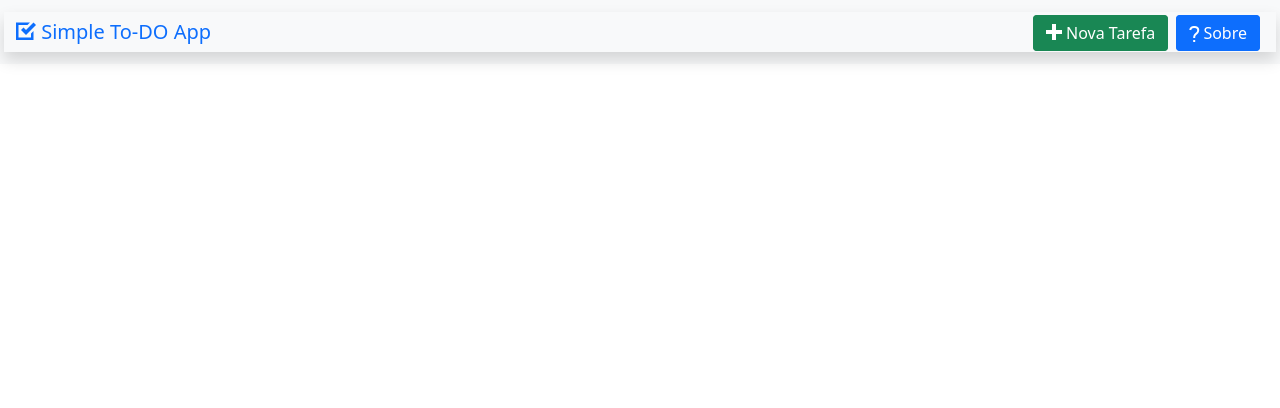
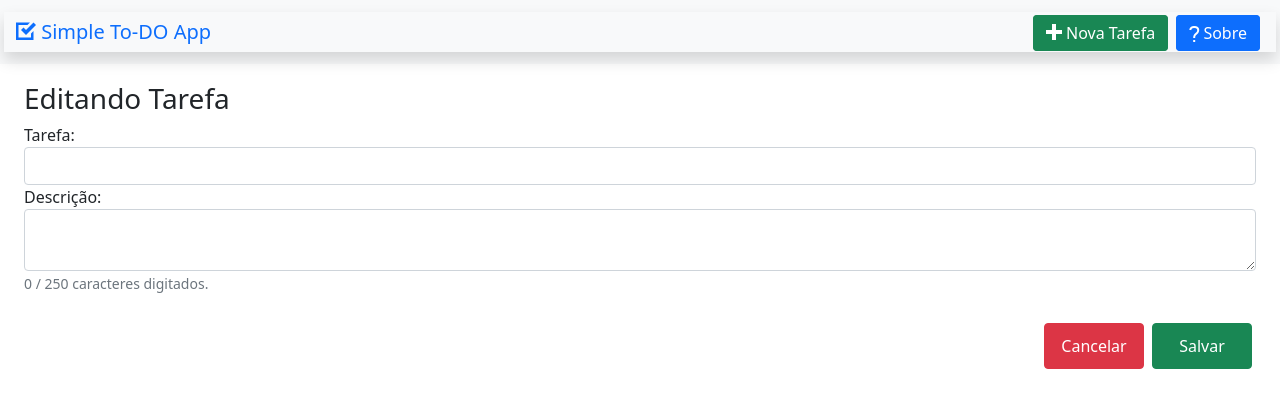
Before and after one commit to rafael-figueiredo-alves/ReactSamples, a React (Vite) app in the folder SimpleToDoApp/: page /edittask/1 in a window 1280 px wide. Shown: the top 408 px of the page. Built offline with nearby package versions, Linux system fonts and the light colour scheme.

Commit message:
Update August 27, 2023
=> Trying out some React and Javascript stuff

```diff
--- a/SimpleToDoApp/src/App.jsx
+++ b/SimpleToDoApp/src/App.jsx
@@ -3,6 +3,7 @@
 import { BrowserRouter as Router, Routes, Route } from 'react-router-dom';
 import { About } from './pages/About';
 import { NewTask } from './pages/NewTask';
+import { EditTask } from './pages/EditTask';
 
 function App() {
 
@@ -19,6 +20,7 @@
                 <Route path='/' element={<Home />} />
                 <Route path='/sobre' element={<About />} />
                 <Route path='/newtask' element={<NewTask />} />
+                <Route path='/edittask/:id' element={<EditTask />} />
               </Routes>
             </Router>
           </article>
--- a/SimpleToDoApp/src/Entities/Tarefa.js
+++ b/SimpleToDoApp/src/Entities/Tarefa.js
@@ -1,16 +1,104 @@
-export class Tarefa{
-    constructor(_tarefa, _desc){
-        this.id = create_GUID();
-        this.tarefa = _tarefa;
-        this.descricao = _desc;
-        this.feito = false;
+// export class Tarefa{
+//     constructor(_tarefa, _desc){
+//         this.id = create_GUID();
+//         this.tarefa = _tarefa;
+//         this.descricao = _desc;
+//         this.feito = false;
+//     }
+
+//     #S4() {
+//         return (((1+Math.random())*0x10000)|0).toString(16).substring(1);
+//     }
+
+//     #create_GUID(){
+//         return (S4() + S4() + "-" + S4() + "-4" + S4().substr(0,3) + "-" + S4() + "-" + S4() + S4() + S4()).toLowerCase();
+//     }
+// }
+
+export const tarefas =
+[
+    {
+      "id": "7f156055-aa04-49db-9a8e-4e24372631ba",
+      "tarefa": "Organizar a gaveta",
+      "descricao": "Organizar a gaveta da mesa do escritório",
+      "feito": true
+    },
+    {
+      "id": "11dc2cb0-a153-4a0e-b96d-5796343d80c3",
+      "tarefa": "Limpar o banheiro",
+      "descricao": "Limpar o banheiro às 18:00",
+      "feito": false
+    },
+    {
+      "id": "688385a9-860a-4080-a382-9a6fa46ec611",
+      "tarefa": "Visitar o cliente",
+      "descricao": "Visitar o cliente às 14:00",
+      "feito": false
+    },
+    {
+      "id": "761d947a-c786-4dc3-b2e9-ef5f4bffd8d3",
+      "tarefa": "Ir ao mercado",
+      "descricao": "Comprar leite e pão",
+      "feito": false
+    },
+    {
+      "id": "057bf8e5-7cd5-4b92-9d1a-5a81b0adc67e",
+      "tarefa": "Testar sistema",
+      "descricao": "Testar sistema",
+      "feito": false
+    },
+    {
+      "id": "e944a534-8699-42a6-b16c-56e53b08c85c",
+      "tarefa": "Estudar Blazor e C#",
+      "descricao": "Estudar mais sobre Blazor e C#",
+      "feito": false
+    },
+    {
+      "id": "02bd8fa9-50fd-4e4b-a71c-e21f9e00e932",
+      "tarefa": "Meu novo teste",
+      "descricao": "Meu novo teste de Simple To do app",
+      "feito": false
+    },
+    {
+      "id": "c9ac8b75-7ee6-41e3-bf21-01758e057b4c",
+      "tarefa": "t",
+      "descricao": "t",
+      "feito": false
+    },
+    {
+      "id": "4345c0ec-5ced-4c9d-8526-495b3d3a2108",
+      "tarefa": "a",
+      "descricao": "a",
+      "feito": false
+    },
+    {
+      "id": "c1cd6364-ec09-4d96-8cc6-b9eeccfbe4c2",
+      "tarefa": "j",
+      "descricao": "j",
+      "feito": false
+    },
+    {
+      "id": "5c2fc6af-2143-449b-a0d9-2ba0cbb1263d",
+      "tarefa": "qqq",
+      "descricao": "qq",
+      "feito": false
+    },
+    {
+      "id": "e0d3275f-bcc0-4054-ae3b-a09a3fe8ac34",
+      "tarefa": "a",
+      "descricao": "a",
+      "feito": false
+    },
+    {
+      "id": "7377d152-5905-43a2-818b-9562c5825a60",
+      "tarefa": "a",
+      "descricao": "a",
+      "feito": false
+    },
+    {
+      "id": "820d8581-6abb-4054-aae2-0f3dd584ea09",
+      "tarefa": "p",
+      "descricao": "p",
+      "feito": false
     }
-
-    #S4() {
-        return (((1+Math.random())*0x10000)|0).toString(16).substring(1);
-    }
-
-    #create_GUID(){
-        return (S4() + S4() + "-" + S4() + "-4" + S4().substr(0,3) + "-" + S4() + "-" + S4() + S4() + S4()).toLowerCase();
-    }
-}
+  ];
--- a/SimpleToDoApp/src/pages/Home.jsx
+++ b/SimpleToDoApp/src/pages/Home.jsx
@@ -1,8 +1,10 @@
 import { SearchInput } from "../shared/SearchInput";
 import { Paginacao } from "../shared/Paginacao";
+import { tarefas } from "../Entities/Tarefa"
 import { Msg } from "../shared/Msg";
 
 export const Home = () => {
+    const Lista = tarefas;
     return (
         <>
             <div className="container-fluid">
@@ -18,18 +20,13 @@
             </div>
 
             <hr />
-
-            {/* @if(Lista == null)
             {
+                Lista == null ?
                     <p>Carregando tarefas...</p>
-            }
-            else
-            if(!Lista.Any())
-            {
+                    :
+                    Lista.length <= 0 ?
                         <p>Sem tarefas</p>
-            }
-            else
-            { */}
+                        :
                         <table className="table table-hover">
                             <thead>
                                 <tr>
@@ -40,28 +37,35 @@
                                 </tr>
                             </thead>
                             <tbody>
-                        {/* @foreach(Tarefa item in Lista!)
-                        {
+                                {Lista.map((item) =>
                                     <tr>
-                                <th scope="col" class="col-1 align-middle"><input class="form-check-input" type="checkbox" @bind="item.feito" id="flexCheckDefault" @onclick="@(() => SetarTarefa(item.id, !item.feito))"></th>
-                                <td class="col-3 align-middle">@item.tarefa</td>
-                                <td class="d-none d-md-table-cell col-6 align-middle">@item.descricao</td>
+                                        <th scope="col" class="col-1 align-middle"><input class="form-check-input" type="checkbox" id="flexCheckDefault" checked={item.feito} /></th>
+                                        <td class="col-3 align-middle">{item.tarefa}</td>
+                                        <td class="d-none d-md-table-cell col-6 align-middle">{item.descricao}</td>
                                         <td class="col-2">
                                             <div class="d-inline align-content-end">
-                                        <a class="btn btn-primary" href="edittask/@item.id"><span class="oi oi-pencil" /></a>
-                                        <a class="btn btn-danger" @onclick="@(()=> RemoveTarefa(item.id))"><span class="oi oi-trash" /></a>
+                                                <a class="btn btn-primary m-1" href={`edittask/${item.id}`}><span class="oi oi-pencil" /></a>
+                                                <a class="btn btn-danger m-1"><span class="oi oi-trash" /></a>
                                             </div>
                                         </td>
                                     </tr>
-        } */}
+
+                                )}
                             </tbody>
                         </table >
+            }
 
-   {/* <Msg /> */}
+            <Msg Titulo="Teste">
+                Olá, este é um pequeno teste
+            </Msg>
+        </>
+    )
+};
 
-    <Paginacao />
-    {/* <Paginacao QuantidadeTotalPaginas="QuantidadeTotalPaginas" paginaAtual="paginaAtual"
-        Raio="2" PaginaSelecionada="PaginaSelecionada" />         */}
-   </>
- );
-}
+//    {/* <Msg /> */}
+
+//     <Paginacao />
+//     {/* <Paginacao QuantidadeTotalPaginas="QuantidadeTotalPaginas" paginaAtual="paginaAtual"
+//         Raio="2" PaginaSelecionada="PaginaSelecionada" />         */}
+//    </>
+//  );
--- a/SimpleToDoApp/src/shared/Formulario.jsx
+++ b/SimpleToDoApp/src/shared/Formulario.jsx
@@ -1,4 +1,7 @@
+import { useState } from "react"
+
 export const Formulario = () => {
+    const [QtdCaracteres, SetQtdCaracteres] = useState(0);
     return(
         <>
 
@@ -12,8 +15,8 @@
             <div className="form-group">
                 <label form="Tarefa">Descrição: </label>
                 <div>
-                    <textarea className="form-control" />
-                    <small id="edescricaoHelp" className="form-text text-muted">@QtdCaracteres / 250 caracteres digitados.</small>
+                    <textarea className="form-control" onInput={(e) => SetQtdCaracteres(e.target.value.length)} maxLength="250" />
+                    <small id="edescricaoHelp" className="form-text text-muted">{QtdCaracteres} / 250 caracteres digitados.</small>
                 </div>
             </div>
 
--- a/SimpleToDoApp/src/shared/Msg.jsx
+++ b/SimpleToDoApp/src/shared/Msg.jsx
@@ -1,6 +1,11 @@
-export const Msg = () => {
+import { useState } from "react"
+
+export const Msg = (props) => {
+    const [Exibir, SetExibir] = useState(true);
     return(
         <>
+        { Exibir == true ?
+         <>
             <div className="modal-backdrop show"></div>
 
             <div className="modal" tabindex="-1" role="dialog"
@@ -8,17 +13,17 @@
                 <div className="modal-dialog" role="document">
                     <div className="modal-content">
                         <div className="modal-header">
-                            <h5 className="modal-title">@Titulo</h5>
-                            <button type="button" className="close"
+                            <h5 className="modal-title">{props.Titulo}</h5>
+                            <button onClick={() => SetExibir(false)} type="button" className="btn-close"
                                 data-dismiss="modal" aria-label="Fechar">
-                                <span aria-hidden="true">&times;</span>
+                                <span aria-hidden="true"></span>
                             </button>
                         </div>
                         <div class="modal-body">
-                            @ChildContent
+                            {props.children}
                         </div>
                         <div class="modal-footer">
-                            <button type="button" className="btn btn-danger"
+                            <button type="button" className="btn btn-danger" onClick={() => SetExibir(false)}
                                 data-dismiss="modal">
                                 Não
                             </button>
@@ -30,6 +35,11 @@
                     </div >
                 </div >
             </div >
+            </>
+            :
+            <>
+            </>
+        }
         </>
     )
 }
```
Lines whose indentation alone changed are shown as unchanged.
